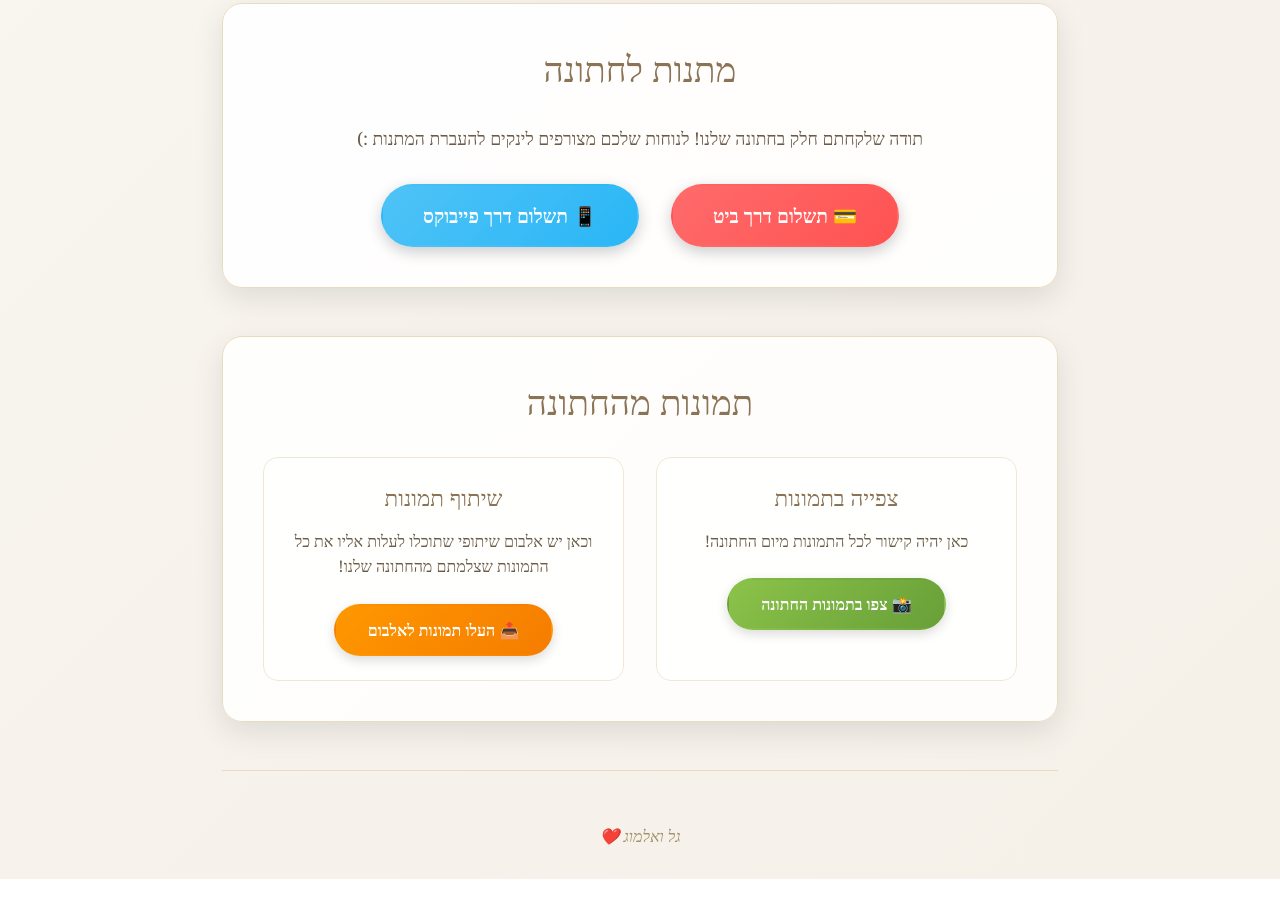
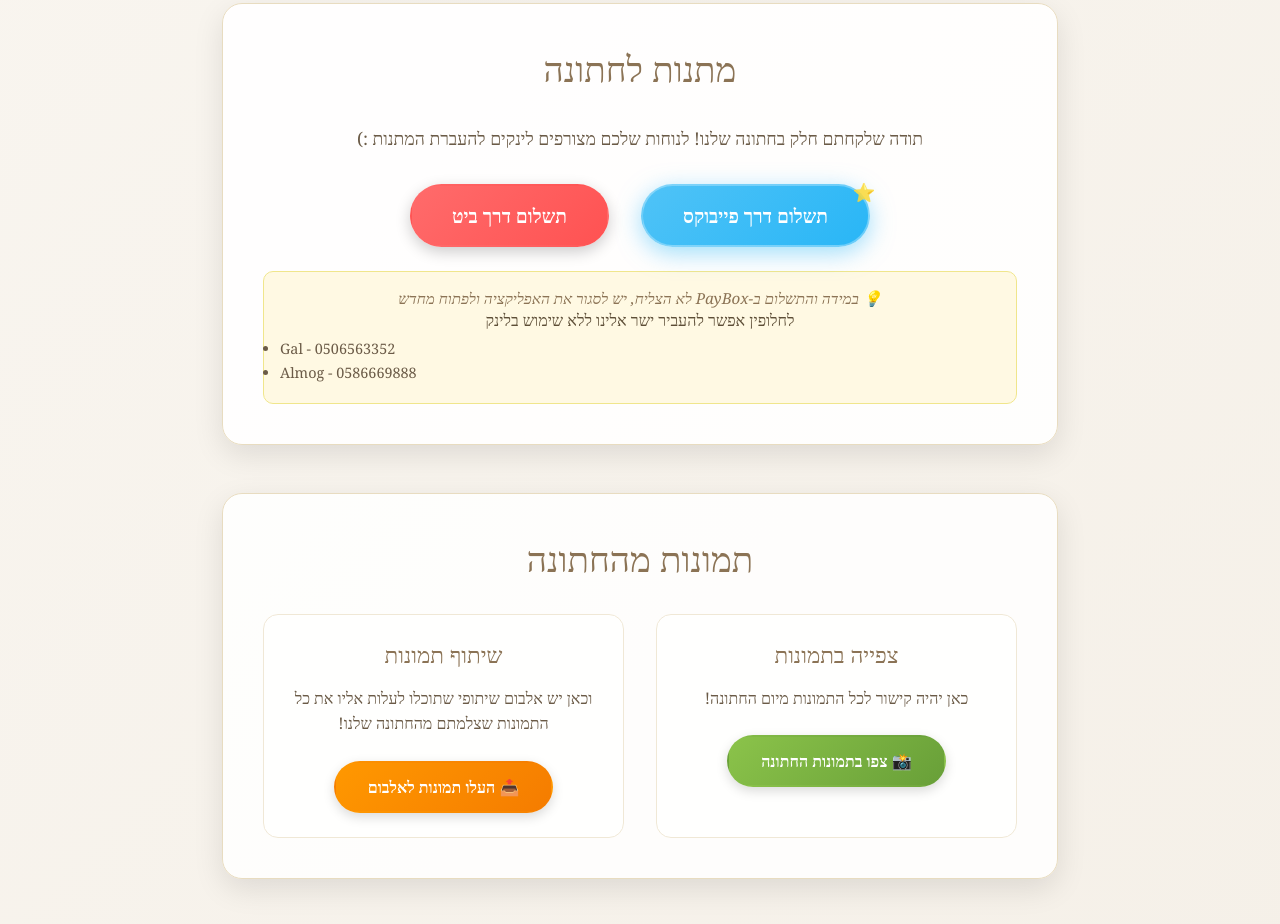
Before and after one commit to AlmogShKt/galandalmogthewedding, a plain HTML site: page index.html in a window 1280 px wide. Shown: the part 1150-2074 px from the top of the page. Before the commit the page ends 2029 px from the top, so only its background shows below. Drawn offline with Linux system fonts and the light colour scheme.

Commit message:
Add couple's wedding date, enhance payment button styles, and include support message

```diff
--- a/index.html
+++ b/index.html
@@ -49,21 +49,38 @@
           </p>
 
           <div class="payment-buttons">
+                        <a
+              class="paybox-payment-link payment-btn paybox"
+              href="https://link.payboxapp.com/RjwWmncdkqztPtaw5"
+              target="_blank"
+            >
+               תשלום דרך פייבוקס
+            </a>
             <a
               href="https://www.bitpay.co.il/app/me/62418EDC-C0A8-5637-439C-5CD3CDB0ED1E4345"
               class="payment-btn bit"
               target="_blank"
             >
-              💳 תשלום דרך ביט
+               תשלום דרך ביט
             </a>
-            <a
-              href="https://link.payboxapp.com/RjwWmncdkqztPtaw5"
-              class="payment-btn paybox"
-              target="_blank"
-            >
-              📱 תשלום דרך פייבוקס
-            </a>
+
           </div>
+
+          <div class="support-message">
+            <p class="support-text">
+              💡 במידה והתשלום ב-PayBox לא הצליח, יש לסגור את האפליקציה ולפתוח
+              מחדש
+            </p>
+            <p>
+              לחלופין אפשר להעביר ישר אלינו ללא שימוש בלינק
+              <ul>
+                <li>Gal - 0506563352</li>
+                <li>Almog - 0586669888</li>
+              </ul>
+            </p>
+          </div>
+
+          <script></script>
         </section>
 
         <section class="photos-section">
@@ -103,6 +120,25 @@
 
     <script>
       // All payment links are now active - no need for click handlers
+
+      // Randomize PayBox link: choose one of two links 50/50 and set href on the element
+      (function randomizePayboxLink() {
+        const link1 = "https://links.payboxapp.com/8CeV7SY9WUb"; // edit later if needed
+        const link2 = "https://links.payboxapp.com/8CeV7SY9WUb"; // edit later if needed
+
+        try {
+          const payboxEl = document.querySelector(".paybox-payment-link");
+          if (!payboxEl) return;
+
+          const chosen = Math.random() < 0.5 ? link1 : link2;
+          payboxEl.href = chosen;
+          // store chosen link for debugging or analytics
+          payboxEl.setAttribute("data-chosen-paybox", chosen);
+        } catch (err) {
+          // fail silently
+          console.warn("Could not randomize PayBox link", err);
+        }
+      })();
 
       // Photo buttons event handlers
       document
--- a/style.css
+++ b/style.css
@@ -176,6 +176,11 @@ body {
   flex-wrap: wrap;
 }
 
+/* Ensure the helper class on the Paybox link does not become a flex container */
+.paybox-payment-link {
+  display: inline-block;
+}
+
 .payment-btn {
   display: inline-block;
   padding: 1rem 2.5rem;
@@ -209,10 +214,58 @@ body {
 .payment-btn.paybox {
   background: linear-gradient(135deg, #4fc3f7 0%, #29b6f6 100%);
   color: white;
+  position: relative;
+  animation: gentle-pulse 3s ease-in-out infinite;
+  box-shadow: 0 6px 20px rgba(79, 195, 247, 0.4);
+  border: 2px solid rgba(255, 255, 255, 0.3);
+}
+
+.payment-btn.paybox::before {
+  content: "⭐";
+  position: absolute;
+  top: -8px;
+  right: -8px;
+  font-size: 1.2rem;
+  animation: twinkle 2s ease-in-out infinite alternate;
 }
 
 .payment-btn.paybox:hover {
   background: linear-gradient(135deg, #29b6f6 0%, #039be5 100%);
+  box-shadow: 0 8px 30px rgba(79, 195, 247, 0.6);
+  transform: translateY(-4px) scale(1.02);
+}
+
+/* Support Message */
+.support-message {
+  margin-top: 1.5rem;
+  padding: 1rem;
+  background: rgba(255, 248, 220, 0.8);
+  border: 1px solid #f0e68c;
+  border-radius: 10px;
+  text-align: center;
+}
+
+.support-text {
+  font-size: 0.95rem;
+  color: #8b7355;
+  margin: 0;
+  font-style: italic;
+  line-height: 1.4;
+}
+
+.support-message ul {
+  margin: 0.5rem 0 0 0;
+  padding-right: 1.5rem;
+  list-style-type: disc;
+  text-align: right;
+}
+
+.support-message li {
+  font-size: 0.9rem;
+  color: #6b5b47;
+  margin-bottom: 0.3rem;
+  direction: ltr;
+  text-align: left;
 }
 
 /* Photos Section */
@@ -365,6 +418,27 @@ body {
   }
 }
 
+@keyframes gentle-pulse {
+  0%,
+  100% {
+    box-shadow: 0 6px 20px rgba(79, 195, 247, 0.4);
+  }
+  50% {
+    box-shadow: 0 6px 25px rgba(79, 195, 247, 0.6);
+  }
+}
+
+@keyframes twinkle {
+  0% {
+    opacity: 0.7;
+    transform: scale(0.8);
+  }
+  100% {
+    opacity: 1;
+    transform: scale(1.1);
+  }
+}
+
 /* Decorative Elements */
 .container::before {
   content: "";
@@ -434,6 +508,10 @@ body {
     font-size: 1.6rem;
   }
 
+  .photo-subtitle {
+    font-size: 1.2rem;
+  }
+
   .photo-subsections {
     grid-template-columns: 1fr;
     gap: 1.5rem;
@@ -498,6 +576,10 @@ body {
     font-size: 1.4rem;
   }
 
+  .photo-subtitle {
+    font-size: 1.1rem;
+  }
+
   .payment-btn,
   .photo-btn {
     max-width: 250px;
```
